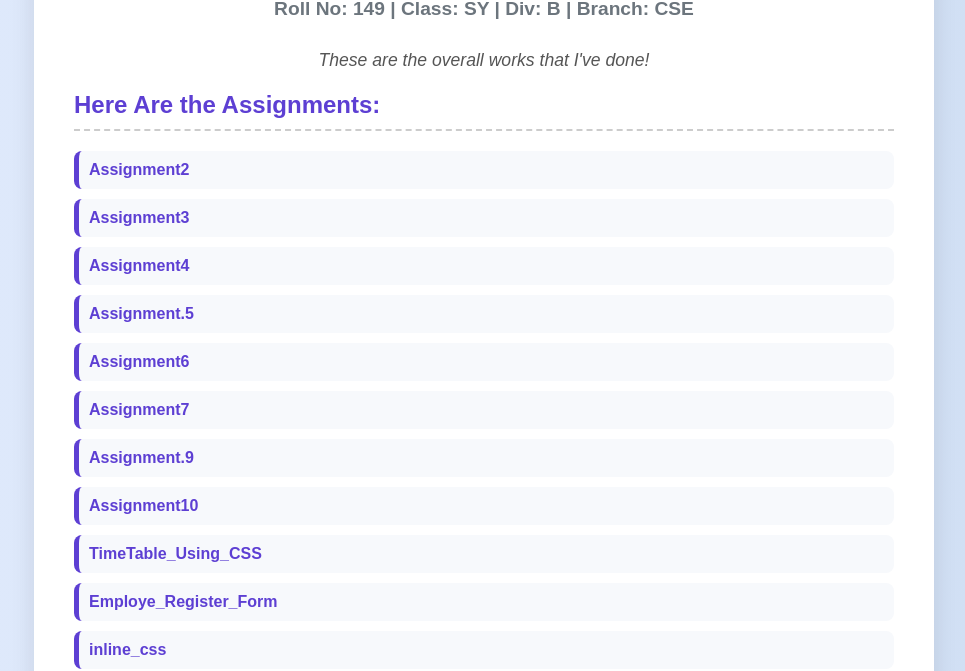
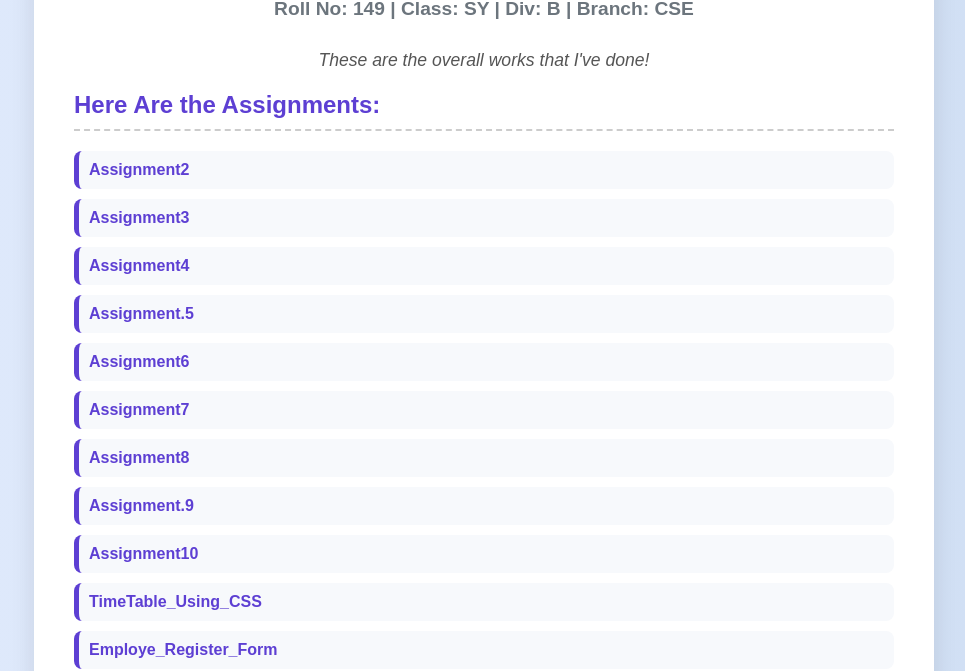
Before and after one commit to prajaktakhochage66/Web-Development, a plain HTML site: page index.html in a window 1280 px wide. Shown: the part 137-808 px from the top of the page, without its empty margins (156-1121 px from the left). Drawn offline with Linux system fonts and the light colour scheme.

Commit message:
Update index.html

```diff
--- a/index.html
+++ b/index.html
@@ -124,6 +124,7 @@
         <li><a href="Assignment.5.html">Assignment.5</a></li>
         <li><a href="Assignment6.html">Assignment6</a></li>
         <li><a href="Assignment7.html">Assignment7</a></li>
+        <li><a href="Assignment7.html">Assignment8</a></li>
         <li><a href="Assignment.9">Assignment.9</a></li>
         <li><a href="Assignment10.html">Assignment10</a></li>
         <li><a href="TimeTable_Using_CSS.html">TimeTable_Using_CSS</a></li>
```
